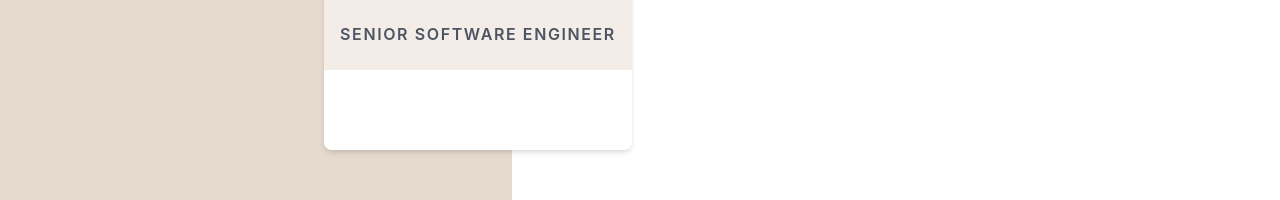
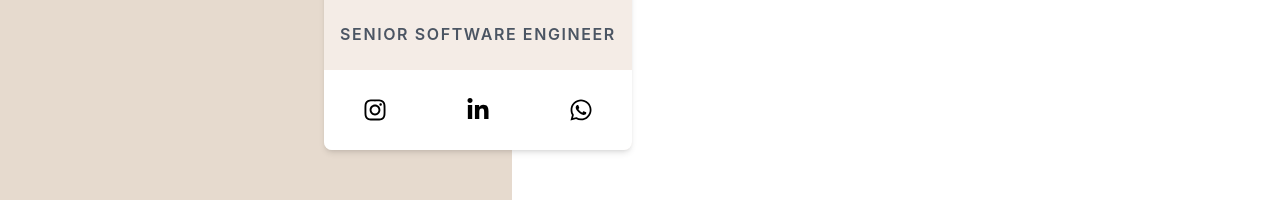
Before and after one commit to maksha19/aboutMe, a React (Create React App) app: page / in a window 1280 px wide. Shown: the part 662-862 px from the top of the page. Built offline with nearby package versions, Linux system fonts and the light colour scheme.

Commit message:
profile icon with link

```diff
--- a/package.json
+++ b/package.json
@@ -12,6 +12,7 @@
     "@types/react-dom": "^18.2.6",
     "react": "^18.2.0",
     "react-dom": "^18.2.0",
+    "react-icons": "^4.10.1",
     "react-scripts": "5.0.1",
     "typescript": "^4.9.5",
     "web-vitals": "^2.1.4"
--- a/src/App.tsx
+++ b/src/App.tsx
@@ -1,6 +1,7 @@
 import React from 'react';
 import './App.css';
 import profile from './profile.jpg'
+import { FaLinkedinIn, FaInstagram, FaWhatsapp } from "react-icons/fa";
 
 function App() {
   return (
@@ -61,7 +62,24 @@ function App() {
                 <div className="grid justify-items-center mb-6">
                   <p className="text-gray-600 tracking-widest font-semibold uppercase">Senior Software Engineer</p>
                 </div>
-                <div className='h-20 bg-white'>
+                <div className='h-20 bg-white grid content-center'>
+                  <div className='grid grid-flow-col justify-items-center'>
+                    <div>
+                      <a data-testid="linkElement" href="https://www.instagram.com/makshavi/" target="_blank">
+                        <FaInstagram size={24}>  </FaInstagram>
+                      </a>
+                    </div>
+                    <div>
+                      <a data-testid="linkElement" href="https://www.linkedin.com/in/maksha/" target="_blank">
+                        <FaLinkedinIn size={24} />
+                      </a>
+                    </div>
+                    <div>
+                      <a data-testid="linkElement" href="https://wa.me/6583135769" target="_blank">
+                        <FaWhatsapp size={24} />
+                      </a>
+                    </div>
+                  </div>
                 </div>
               </div>
             </div>
```
Also changed, not shown: 1 other file (tests, documents, lock files or other folders).
